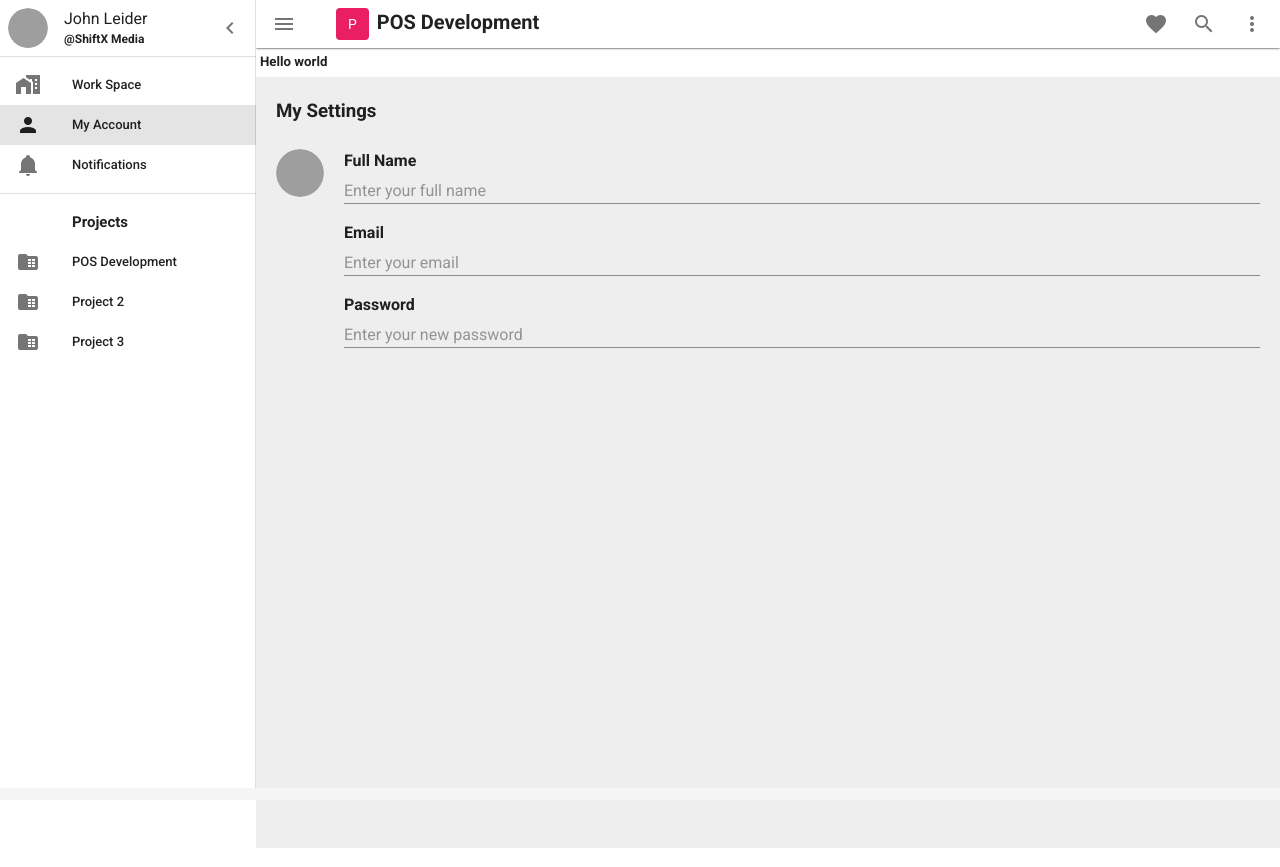
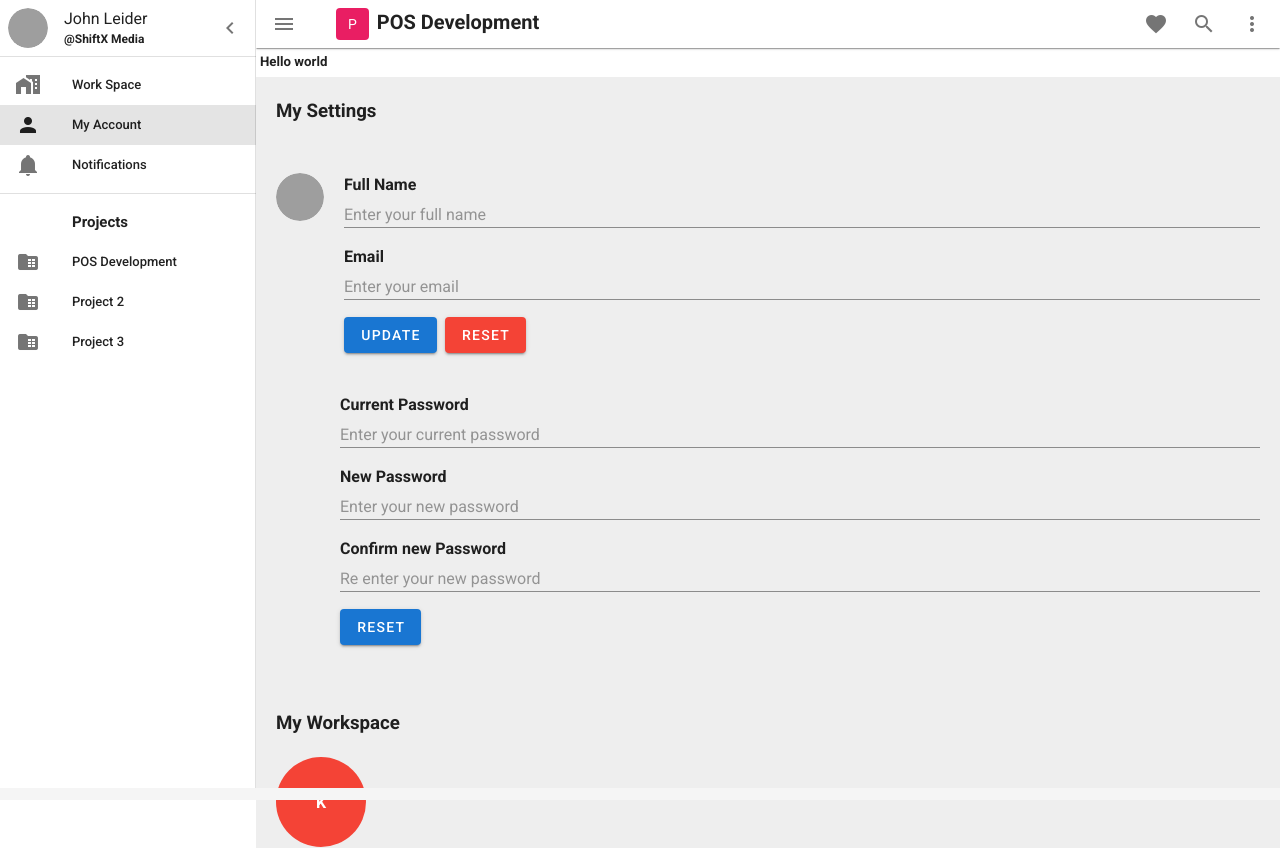
Before and after one commit to NaveenDanj/project-manager-frontend, a Vue app: page /myaccount in a window 1280 px wide. Built offline with nearby package versions, Linux system fonts and the light colour scheme; grey boxes are pictures that could not be loaded.

Commit message:
added reset password form to my account settings

```diff
--- a/src/components/MyAccount/MyAccountSettings.vue
+++ b/src/components/MyAccount/MyAccountSettings.vue
@@ -1,22 +1,22 @@
 <template>
   <div class="pa-5">
-
     <h3>My Settings</h3>
-    <br />
+    <br /><br />
 
     <form>
-
-      <div class="d-flex" style="width:100%">
-
+      <div class="d-flex" style="width: 100%">
         <v-avatar class="mr-5">
-            <img src="https://cdn.vuetifyjs.com/images/lists/2.jpg"  />
+          <img src="https://cdn.vuetifyjs.com/images/lists/2.jpg" />
         </v-avatar>
 
-        <div style="width:100%">
-
+        <div style="width: 100%">
           <div>
             <label style="font-weight: bold">Full Name</label>
-            <v-text-field dense placeholder="Enter your full name" />
+            <v-text-field
+              type="text"
+              dense
+              placeholder="Enter your full name"
+            />
           </div>
 
           <div>
@@ -24,8 +24,34 @@
             <v-text-field type="email" dense placeholder="Enter your email" />
           </div>
 
+          <div style="width: 100%">
+            <v-btn class="mr-2" color="primary">Update</v-btn>
+            <v-btn color="red" dark>Reset</v-btn>
+          </div>
+
+        </div>
+
+      </div>
+
+    </form>
+
+    <form class="mt-10">
+
+        <div class="d-flex" style="width: 100%">
+
+            <div class="ml-16" style="width: 100%">
+
                 <div>
-            <label style="font-weight: bold">Password</label>
+                    <label style="font-weight: bold">Current Password</label>
+                    <v-text-field
+                    type="password"
+                    dense
+                    placeholder="Enter your current password"
+                    />
+                </div>
+
+                <div>
+                    <label style="font-weight: bold">New Password</label>
                     <v-text-field
                     type="password"
                     dense
@@ -33,11 +59,26 @@
                     />
                 </div>
 
+                <div>
+                    <label style="font-weight: bold">Confirm new Password</label>
+                    <v-text-field
+                    type="password"
+                    dense
+                    placeholder="Re enter your new password"
+                    />
+                </div>
+
+                <div style="width: 100%">
+                    <v-btn class="mr-2" color="primary">Reset</v-btn>
+                </div>
+
+
             </div>
 
         </div>
 
-    </form><br/>
+    </form>
 
+    <br />
   </div>
 </template>
--- /dev/null
+++ b/src/components/MyAccount/MyWorkSpace.vue
@@ -0,0 +1,12 @@
+<template>
+
+    <div class="pa-5">
+        <h3>My Workspace</h3>
+
+        <v-avatar style="width : 90px; height : 90px;" dark class="red mt-5">
+            <label style="color:white; font-weight:bold;">K</label>
+        </v-avatar>
+
+    </div>
+
+</template>
--- a/src/views/MyAccount.vue
+++ b/src/views/MyAccount.vue
@@ -2,6 +2,7 @@
   <div class="home">
     <UpperMenuBar />
     <MyAccountSettings />
+    <MyWorkSpace />
   </div>
 </template>
 
@@ -10,13 +11,16 @@
 <script>
 import UpperMenuBar from '@/components/WorkSpace/UpperMenuBar.vue';
 import MyAccountSettings from '@/components/MyAccount/MyAccountSettings.vue';
+import MyWorkSpace from '@/components/MyAccount/MyWorkSpace.vue';
+
 
 export default {
     name: "MyAccount",
 
     components: {
         UpperMenuBar,
-        MyAccountSettings
+        MyAccountSettings,
+        MyWorkSpace
     },
 }
 </script>
```
Lines whose indentation alone changed are shown as unchanged.
